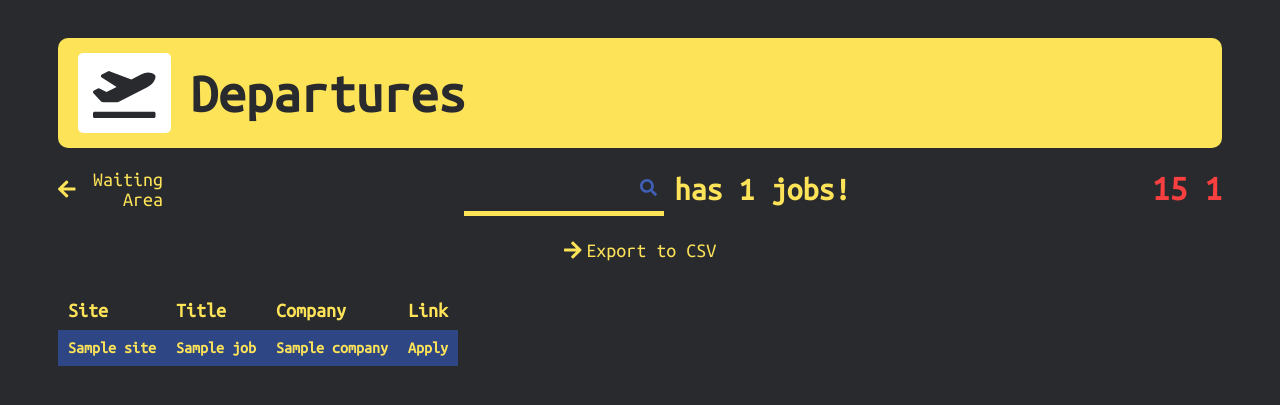
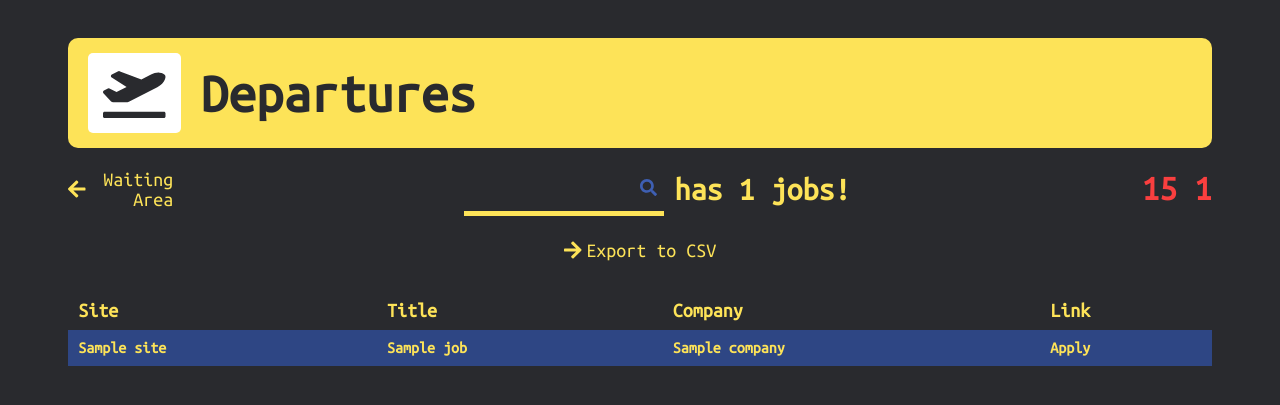
Before and after one commit to purple402/webscrapper, a Flask app: template templates/report_review.html in a window 1280 px wide. Shown: the top 405 px of the page. Run offline with Flask 2, Linux system fonts and the light colour scheme; the template is opened without the code that fills it: most values are stand-ins (such as "Sample title", 1, 10 or a date in 2020); lists and menus that the app fills with data are empty; some libraries are stand-ins or nearby versions.

Commit message:
modify report.css

```diff
--- a/static/css/report.css
+++ b/static/css/report.css
@@ -1,9 +1,12 @@
 @import url('https://fonts.googleapis.com/css2?family=Nanum+Gothic&family=Ubuntu+Mono&display=swap');
 
-body{
+body {
     font-family: 'Ubuntu Mono', 'Nanum Gothic', sans-serif;
     background: rgb(41, 42, 46);
     color:rgb(253, 227, 88);
+    display: flex;
+    flex-direction: column;
+    padding: 0px 0.8vw;
 }
 
 /* header */
```
